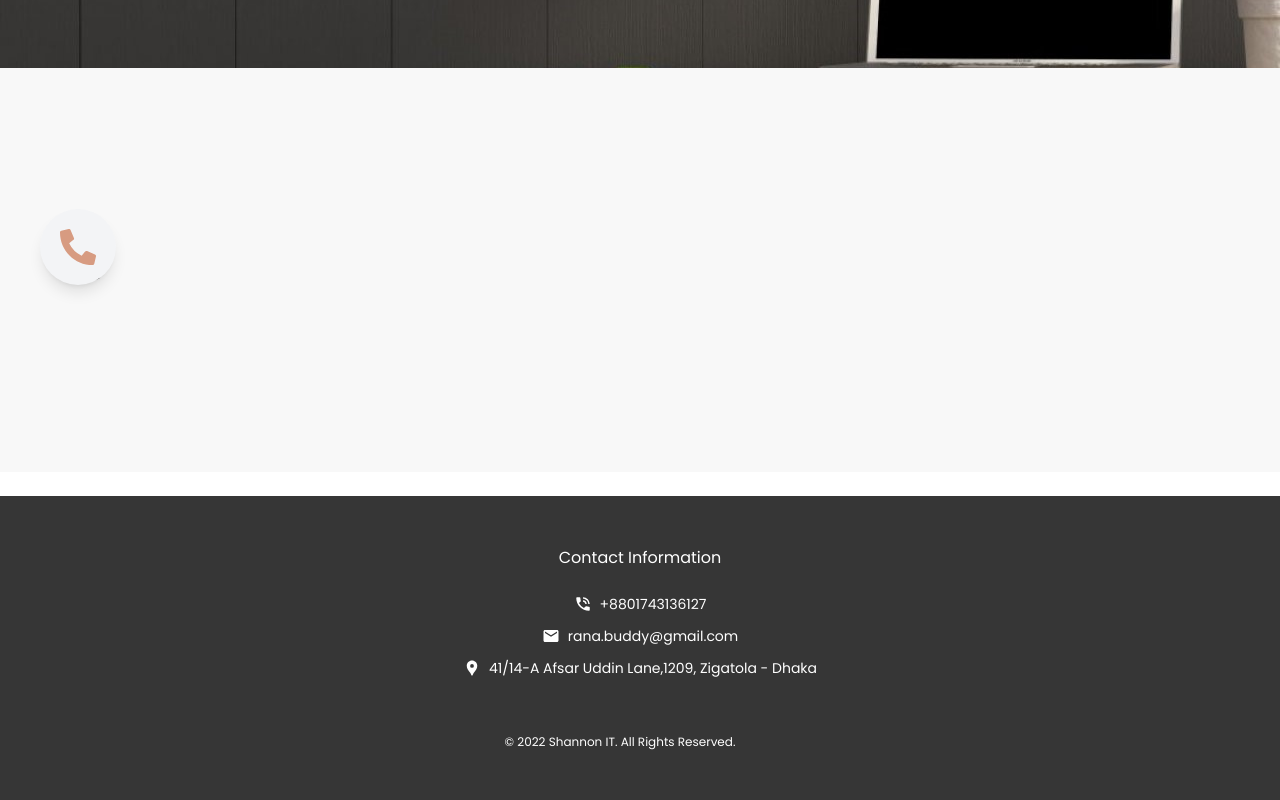
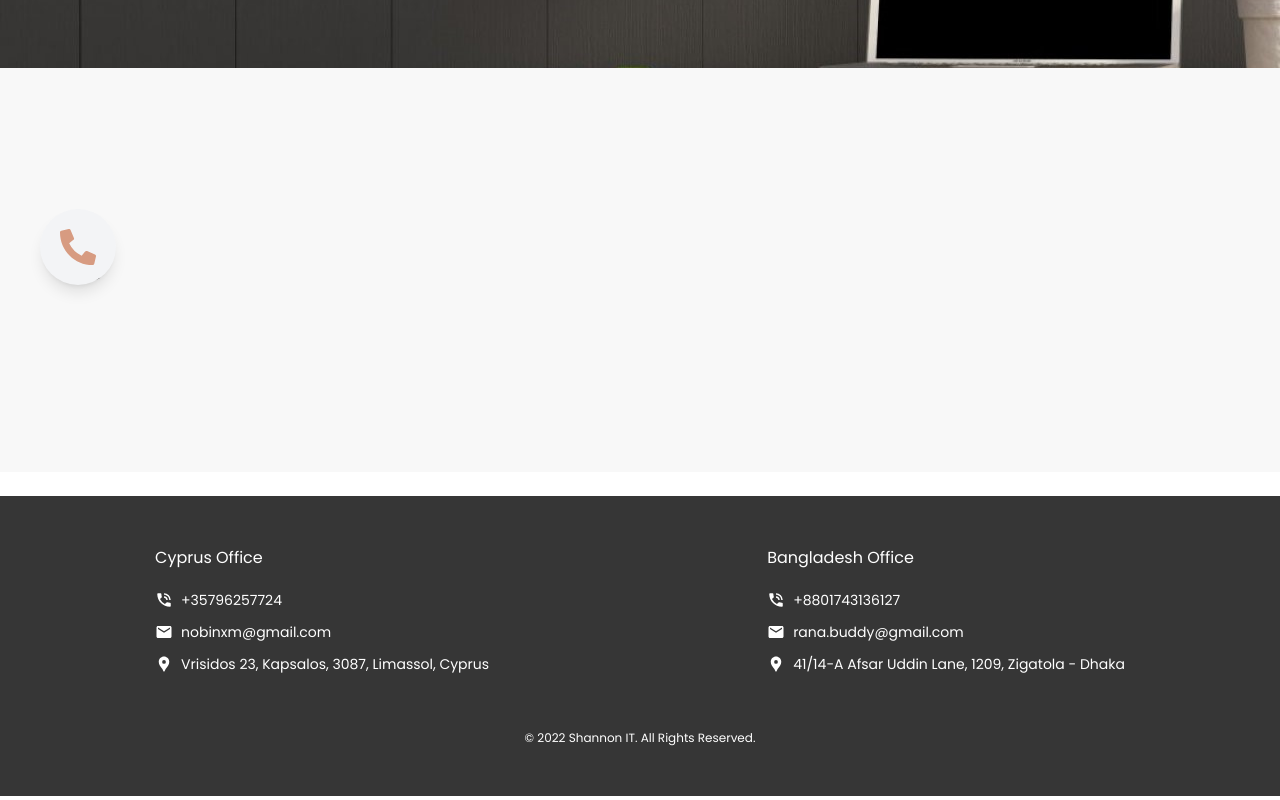
Before and after one commit to ashfakniloy/shannonit, a Next.js app: page /blog in a window 1280 px wide. Shown: the part 475-1275 px from the top of the page. Built offline with nearby package versions, Linux system fonts and the light colour scheme.

Commit message:
changed staff order and added footer address

```diff
--- a/components/Footer.js
+++ b/components/Footer.js
@@ -4,9 +4,28 @@ import { MdPhoneInTalk, MdEmail, MdLocationPin } from "react-icons/md";
 function Footer() {
   return (
     <div className="bg-custom-gray py-[50px]">
-      <div className="mt-10 lg:mt-0 flex flex-col items-center gap-3 text-sm font-medium text-white">
-        <p className="text-base">Contact Information</p>
-        <div className="mt-3 flex items-center gap-2">
+      <div className="px-4 mt-10 lg:mt-0 flex flex-col lg:flex-row lg:justify-around gap-10 lg:gap-0 text-sm font-medium text-white">
+        <div className="flex flex-col gap-3">
+          <p className="text-base">Cyprus Office</p>
+          <div className="mt-2 flex items-center gap-2">
+            <MdPhoneInTalk className="text-lg" />
+            <a href="https://api.whatsapp.com/send?phone=+35796257724">
+              +35796257724
+            </a>
+          </div>
+          <div className=" flex items-center gap-2">
+            <MdEmail className="text-lg" />
+            <a href="mailto:nobinxm@gmail.com">nobinxm@gmail.com</a>
+          </div>
+          <div className=" flex items-center gap-2">
+            <MdLocationPin className="text-lg" />
+            <p>Vrisidos 23, Kapsalos, 3087, Limassol, Cyprus</p>
+          </div>
+        </div>
+
+        <div className="flex flex-col gap-3">
+          <p className="text-base">Bangladesh Office</p>
+          <div className="mt-2 flex items-center gap-2">
             <MdPhoneInTalk className="text-lg" />
             <a href="https://api.whatsapp.com/send?phone=+8801743136127">
               +8801743136127
@@ -18,10 +37,11 @@ function Footer() {
           </div>
           <div className=" flex items-center gap-2">
             <MdLocationPin className="text-lg" />
-          <p>41/14-A Afsar Uddin Lane,1209, Zigatola - Dhaka</p>
+            <p>41/14-A Afsar Uddin Lane, 1209, Zigatola - Dhaka</p>
           </div>
         </div>
-      <p className="mt-14 text-xs text-white text-center pr-10">
+      </div>
+      <p className="mt-14 text-xs text-white  text-center ">
         &copy; 2022 Shannon IT. All Rights Reserved.
       </p>
     </div>
```
Also changed, not shown: data/staffs.js (+11 -10 lines). Lines whose indentation alone changed are shown as unchanged.
